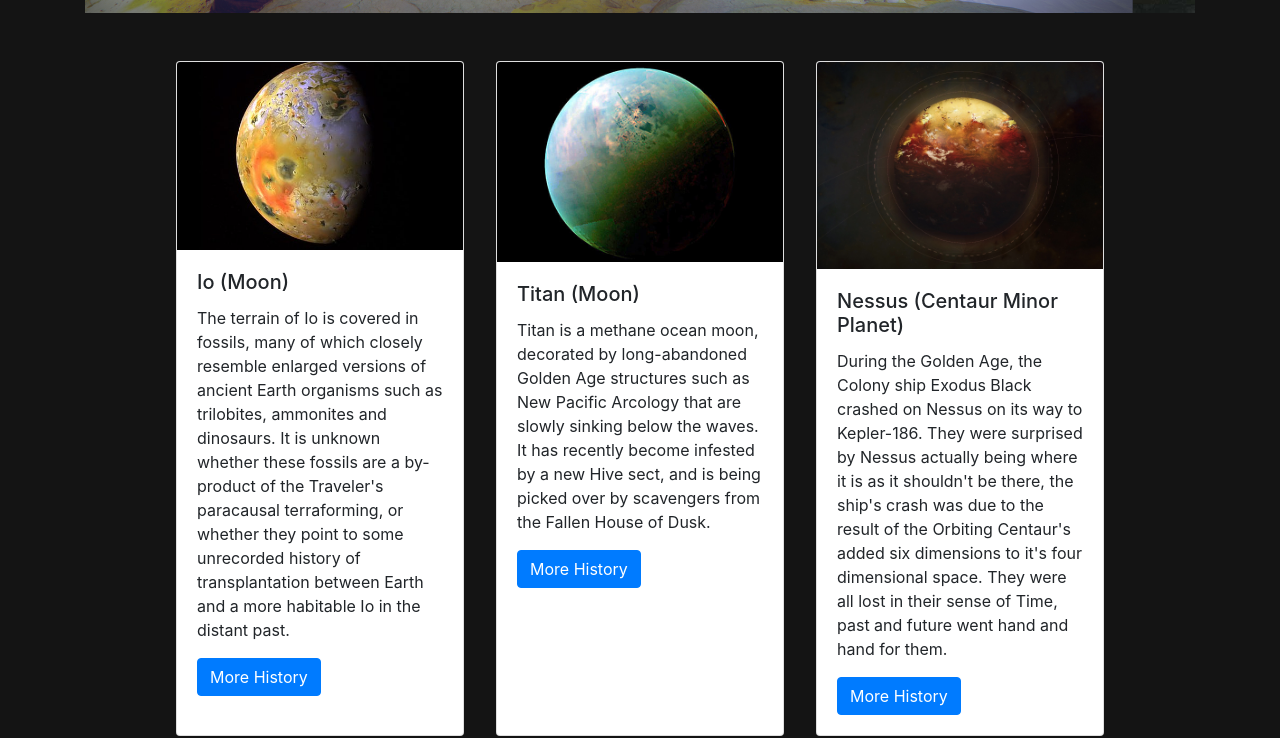
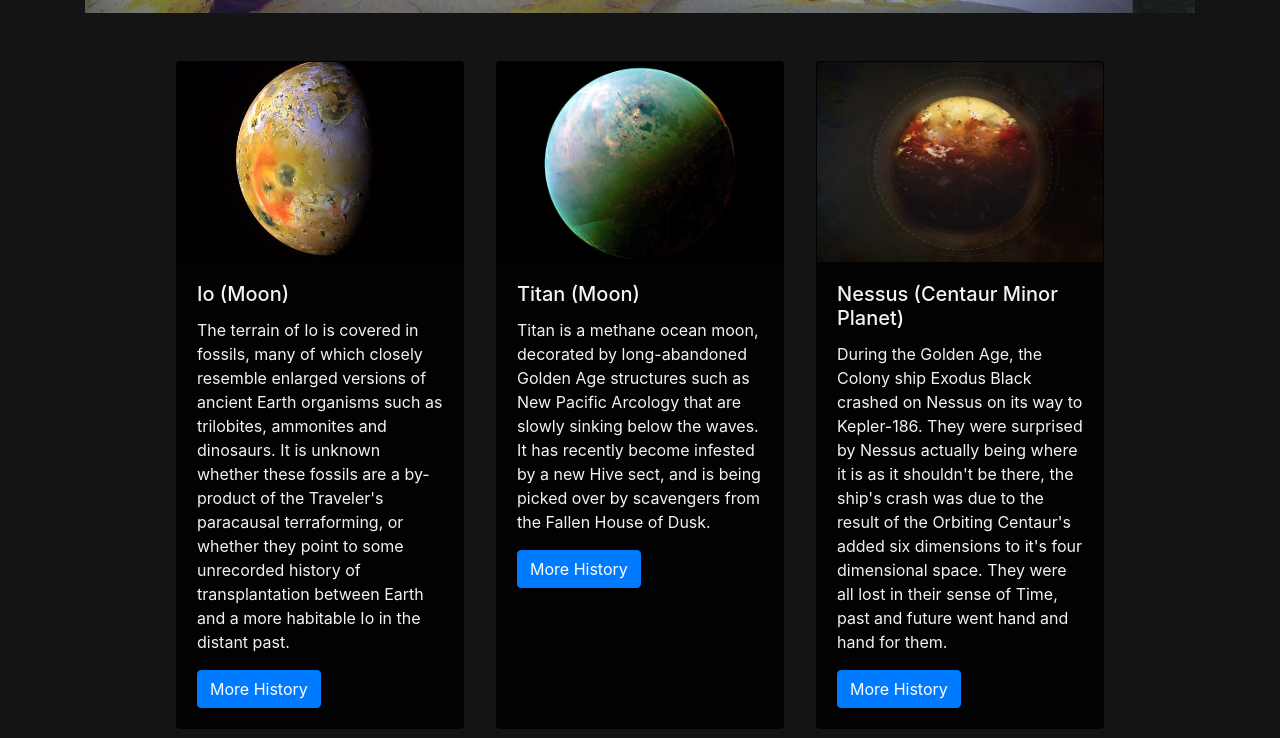
Before and after one commit to Teras43/bootstrapCarousel, a website: page public/index.html in a window 1280 px wide. Shown: the part 956-1694 px from the top of the page. Drawn offline with nearby package versions, Linux system fonts and the light colour scheme.

Commit message:
Made CSS for cards, changing background color and sizing images.

```diff
--- a/src/styles/styles.scss
+++ b/src/styles/styles.scss
@@ -104,3 +104,14 @@ body {
         color: $mainTextColor;
     }
 }
+
+.card {
+    background-color: rgb(2, 2, 2);
+    color: $mainTextColor;
+
+    img {
+        width: 286px;
+        height: 200px;
+        object-fit: fill;
+    }
+}
```
Also changed, not shown: public/stylesheets/styles.css, 1 other file.
